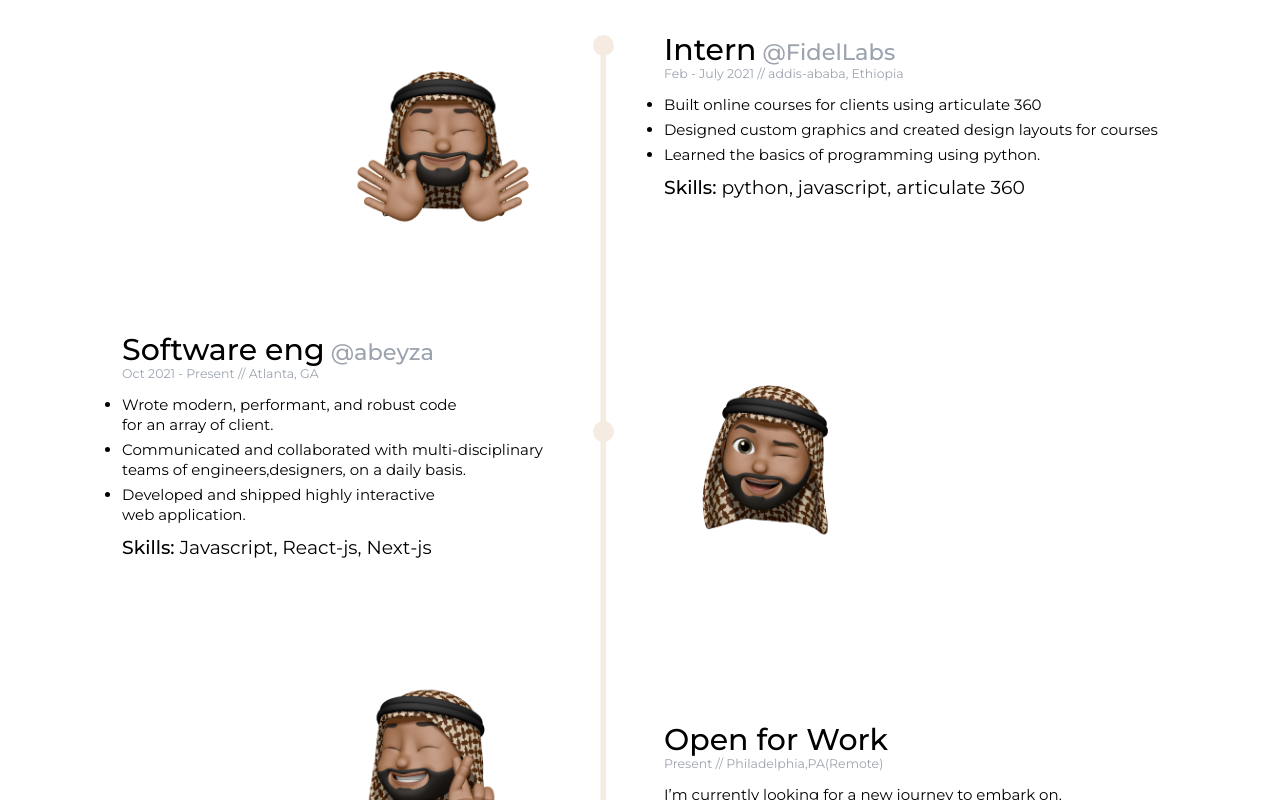
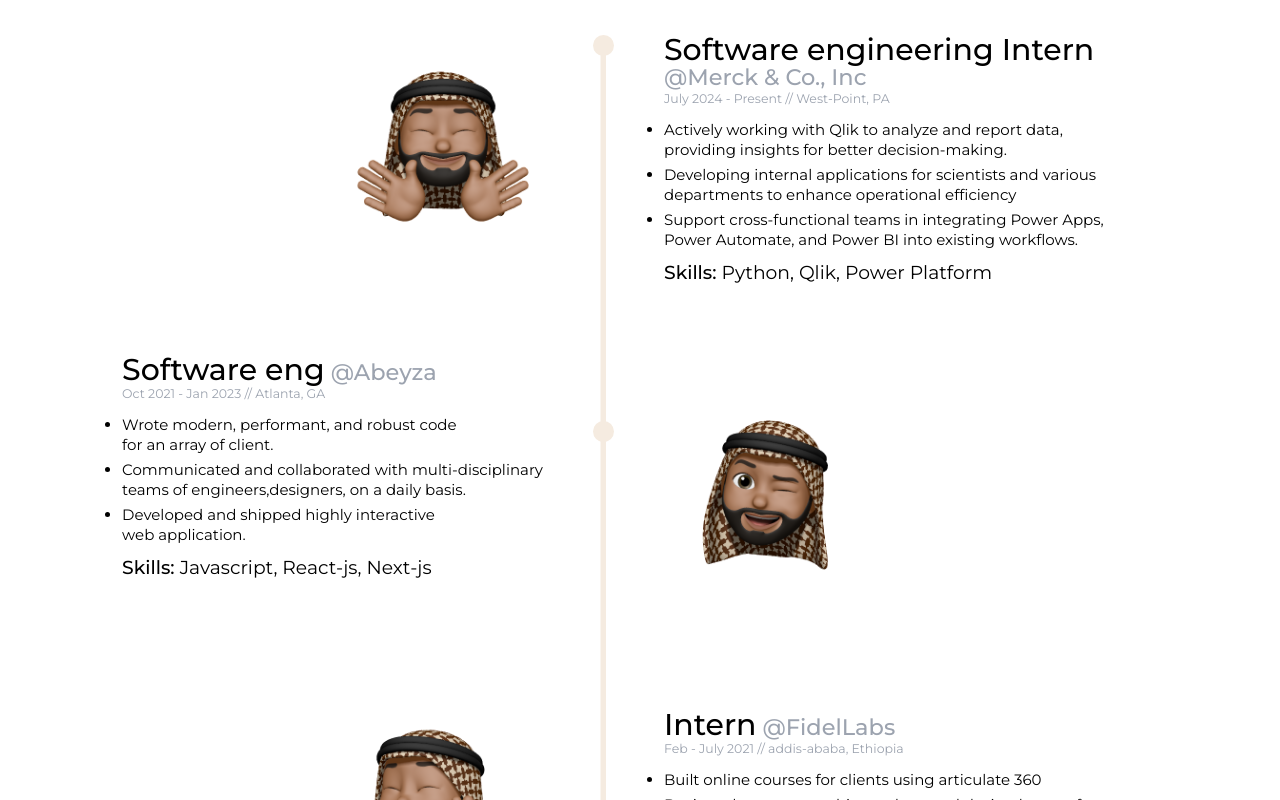
Before and after one commit to eyuel23/Portfolio-v1, a Next.js app: page / in a window 1280 px wide. Shown: the part 2100-2900 px from the top of the page. Built offline with nearby package versions, Linux system fonts and the light colour scheme.

Commit message:
updated experience section

```diff
--- a/components/Experience/index.js
+++ b/components/Experience/index.js
@@ -20,8 +20,14 @@
         <br />{" "}
       </div>
       <div className="flex justify-center py-20 gap-3 sm:gap-20 ">
-        <div className="flex flex-col items-end gap-40">
-          <Image src={open} alt="" width={200} height={200} />
+        <div className="flex flex-col items-end gap-48">
+          <Image
+            className="pb-52 sm:pb-0"
+            src={open}
+            alt=""
+            width={200}
+            height={200}
+          />
           <motion.div
             initial={{ opacity: 0 }}
             whileInView={{ opacity: 1 }}
@@ -31,10 +37,10 @@
             <div>
               <h1 className="font-medium text-5xl ">
                 Software eng
-                <span className="text-4xl text-gray-400"> @abeyza</span>
+                <span className="text-4xl text-gray-400"> @Abeyza</span>
               </h1>
               <h1 className="text-gray-400 text-xl">
-                Oct 2021 - Present // Atlanta, GA
+                Oct 2021 - Jan 2023 // Atlanta, GA
               </h1>
             </div>
             <div className="text-2xl">
@@ -64,13 +70,62 @@
         <div className="hidden sm:block">
           <Image src={line} alt="line" />
         </div>
-        <div className="flex flex-col items-start gap-60">
+        <div className="flex flex-col items-start gap-40">
           {" "}
           <motion.div
             initial={{ opacity: 0 }}
             whileInView={{ opacity: 1 }}
             transition={{ delay: 0.2, duration: 1 }}
             className="flex flex-col gap-5"
+          >
+            <div>
+              <h1 className="font-medium text-5xl">
+                Software engineering Intern
+                <span className="text-4xl text-gray-400 block">
+                  {" "}
+                  @Merck & Co., Inc
+                </span>
+              </h1>
+              <h1 className="text-gray-400 text-xl">
+                July 2024 - Present // West-Point, PA
+              </h1>
+            </div>
+            <div className="text-2xl">
+              <ul className=" list-disc flex flex-col gap-2">
+                <li>
+                  Actively working with Qlik to analyze and report data,
+                  <br />
+                  providing insights for better decision-making.
+                </li>
+                <li>
+                  Developing internal applications for scientists and various
+                  <br />
+                  departments to enhance operational efficiency
+                </li>
+                <li>
+                  Support cross-functional teams in integrating Power Apps,
+                  <br />
+                  Power Automate, and Power BI into existing workflows.
+                </li>
+              </ul>
+            </div>
+            <h1 className=" text-3xl">
+              <span className="font-medium text-3xl">Skills: </span> Python,
+              Qlik, Power Platform
+            </h1>
+          </motion.div>
+          <Image
+            src={wink}
+            alt=""
+            width={200}
+            height={200}
+            className="self-end sm:self-start"
+          />
+          <motion.div
+            initial={{ opacity: 0 }}
+            whileInView={{ opacity: 1 }}
+            transition={{ delay: 0.2, duration: 1 }}
+            className="flex flex-col gap-5 sm:pt-10 pt-36"
           >
             <div>
               <h1 className="font-medium text-5xl">
@@ -92,31 +147,8 @@
               </ul>
             </div>
             <h1 className=" text-3xl">
-              <span className="font-medium text-3xl">Skills: </span> python,
-              javascript, articulate 360
-            </h1>
-          </motion.div>
-          <Image
-            src={wink}
-            alt=""
-            width={200}
-            height={200}
-            className="self-end sm:self-start"
-          />
-          <motion.div
-            initial={{ opacity: 0 }}
-            whileInView={{ opacity: 1 }}
-            transition={{ delay: 0.2, duration: 1 }}
-            className="flex flex-col gap-5 sm:pt-10 pt-40"
-          >
-            <div>
-              <h1 className="font-medium text-5xl">Open for Work</h1>
-              <h1 className="text-gray-400 text-xl">
-                Present // Philadelphia,PA(Remote)
-              </h1>
-            </div>
-            <h1 className="text-2xl">
-              I’m currently looking for a new journey to embark on.
+              <span className="font-medium text-3xl">Skills: </span> Python,
+              Javascript, Articulate 360
             </h1>
           </motion.div>
         </div>
--- a/package.json
+++ b/package.json
@@ -20,6 +20,7 @@
   "devDependencies": {
     "autoprefixer": "^10.4.13",
     "postcss": "^8.4.20",
+    "stylelint": "^16.9.0",
     "tailwindcss": "^3.2.4"
   }
 }
```
Also changed, not shown: 1 other file (tests, documents, lock files or other folders).
